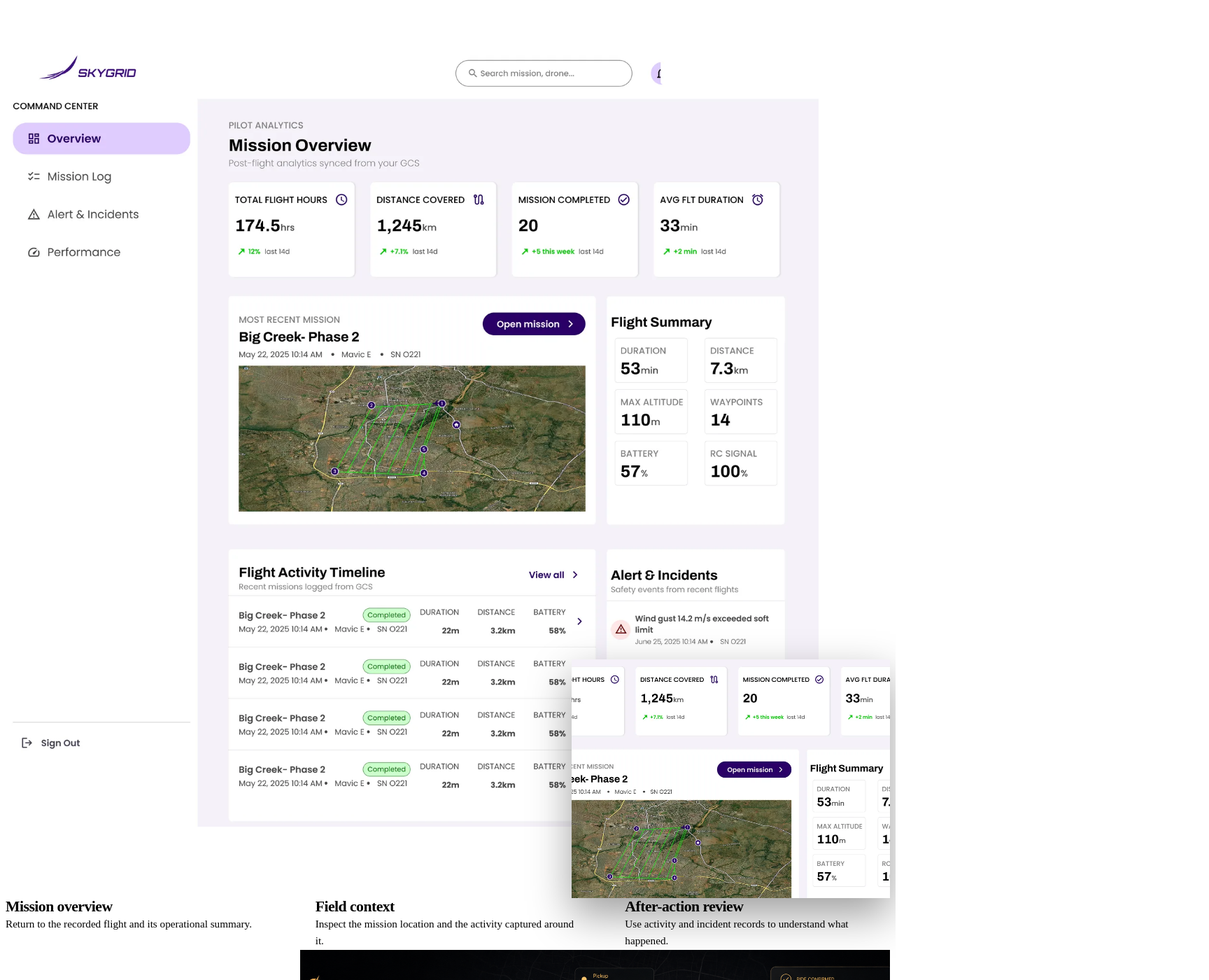
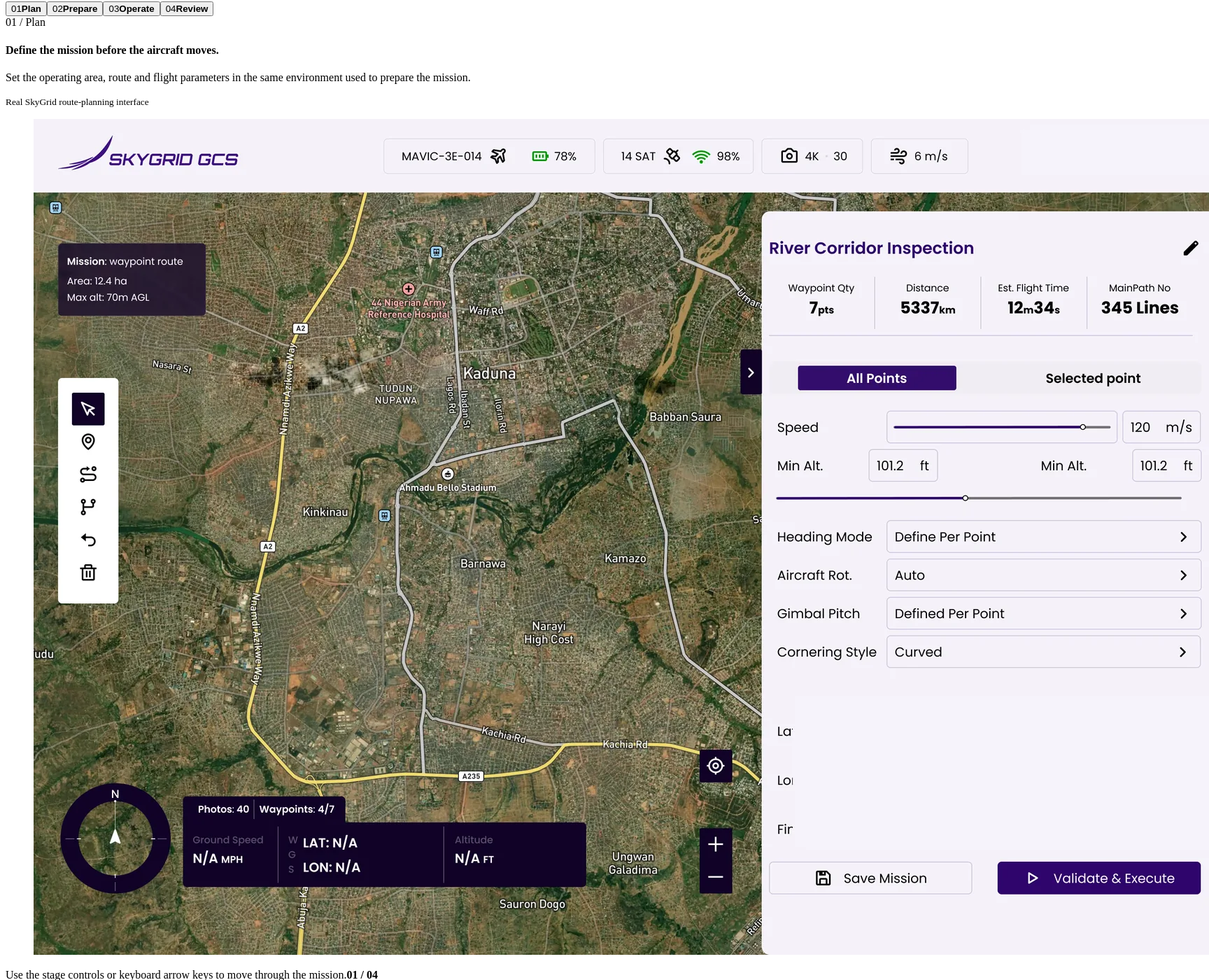
Before and after one commit to emmy16-glitch/Digi02_website, a React (Vite) app: page / in a window 1280 px wide. Shown: the part 4578-5978 px from the top of the page at 70% size, 1728 px wide, since content can reach past the window. Built offline with nearby package versions, Linux system fonts and the light colour scheme; the HTML template or start-up script is replaced by a standard one.

Commit message:
Implement SkyGrid controlled mission sequence

```diff
--- a/src/sections/home/SkyGridSection.tsx
+++ b/src/sections/home/SkyGridSection.tsx
@@ -1,11 +1,109 @@
+import { useEffect, useState, type KeyboardEvent } from 'react'
+
+import missionAnalytics from '../../assets/skygrid/skygrid-mission-analytics.webp'
+import operationsCenter from '../../assets/skygrid/skygrid-operations-center.webp'
+import routePlanner from '../../assets/skygrid/skygrid-route-planner.webp'
 import showcaseConcept from '../../assets/skygrid/skygrid-showcase-concept.png'
-import missionAnalytics from '../../assets/skygrid/skygrid-mission-analytics.webp'
 import { Container } from '../../components/Container'
+import { SkyGridMissionView } from './SkyGridMissionView'
 import '../../styles/skygrid-section.css'
 
-const missionStages = ['Plan', 'Prepare', 'Operate', 'Review'] as const
+type MissionStageId = 'plan' | 'prepare' | 'operate' | 'review'
+
+type MissionStage = {
+  id: MissionStageId
+  number: string
+  label: string
+  title: string
+  description: string
+  evidence: string
+  image?: string
+  alt?: string
+}
+
+const missionStages: readonly MissionStage[] = [
+  {
+    id: 'plan',
+    number: '01',
+    label: 'Plan',
+    title: 'Define the mission before the aircraft moves.',
+    description:
+      'Set the operating area, route and flight parameters in the same environment used to prepare the mission.',
+    evidence: 'Real SkyGrid route-planning interface',
+    image: routePlanner,
+    alt: 'SkyGrid route planner showing a UAV mission route with waypoint and flight controls',
+  },
+  {
+    id: 'prepare',
+    number: '02',
+    label: 'Prepare',
+    title: 'Know what is ready before launch.',
+    description:
+      'Bring aircraft readiness, pilot assignment and operating conditions into the pre-flight check.',
+    evidence: 'Real SkyGrid mission operations interface',
+    image: operationsCenter,
+    alt: 'SkyGrid mission operations interface showing aircraft and operational readiness information',
+  },
+  {
+    id: 'operate',
+    number: '03',
+    label: 'Operate',
+    title: 'See the mission in its field context.',
+    description:
+      'Move from planning into a spatial view of the route, terrain and mission position while the operation is active.',
+    evidence: 'Illustrative mission terrain view with real SkyGrid fallback',
+  },
+  {
+    id: 'review',
+    number: '04',
+    label: 'Review',
+    title: 'Return to what happened after the flight.',
+    description:
+      'Review mission history, flight activity and recorded operational events once the aircraft is back on the ground.',
+    evidence: 'Real SkyGrid Mission Overview interface',
+    image: missionAnalytics,
+    alt: 'SkyGrid Mission Overview showing post-flight analytics, flight summary, mission map and incident navigation',
+  },
+]
 
 export function SkyGridSection() {
+  const [activeIndex, setActiveIndex] = useState(0)
+  const [hasActivatedOperate, setHasActivatedOperate] = useState(false)
+  const activeStage = missionStages[activeIndex]
+
+  useEffect(() => {
+    if (activeStage.id === 'operate') setHasActivatedOperate(true)
+  }, [activeStage.id])
+
+  function selectStage(index: number) {
+    setActiveIndex(index)
+  }
+
+  function handleStageKeyDown(event: KeyboardEvent<HTMLDivElement>) {
+    if (event.key === 'ArrowRight' || event.key === 'ArrowDown') {
+      event.preventDefault()
+      setActiveIndex((current) => (current + 1) % missionStages.length)
+      return
+    }
+
+    if (event.key === 'ArrowLeft' || event.key === 'ArrowUp') {
+      event.preventDefault()
+      setActiveIndex((current) => (current - 1 + missionStages.length) % missionStages.length)
+      return
+    }
+
+    if (event.key === 'Home') {
+      event.preventDefault()
+      setActiveIndex(0)
+      return
+    }
+
+    if (event.key === 'End') {
+      event.preventDefault()
+      setActiveIndex(missionStages.length - 1)
+    }
+  }
+
   return (
     <section className="skygrid-story" id="skygrid" aria-labelledby="skygrid-title">
       <Container className="skygrid-story__intro">
@@ -33,54 +131,84 @@ export function SkyGridSection() {
           />
           <figcaption>Mission simulation / product visualization</figcaption>
         </figure>
-
-        <ol className="skygrid-story__timeline" aria-label="SkyGrid mission workflow">
-          {missionStages.map((stage) => (
-            <li key={stage}>{stage}</li>
-          ))}
-        </ol>
       </Container>
 
-      <div className="skygrid-dashboard">
+      <div className="skygrid-dashboard" data-stage={activeStage.id}>
         <Container className="skygrid-dashboard__inner">
           <header className="skygrid-dashboard__heading">
             <p>Mission software</p>
-            <h3>Review the operation, not just the flight.</h3>
+            <h3>One mission. Four operational states.</h3>
             <p>
-              Return to mission history, field context and recorded operational events after the
-              aircraft is back on the ground.
+              Move through the mission sequence to see how planning, readiness, field context and
+              after-action review stay connected.
             </p>
           </header>
 
-          <div className="skygrid-dashboard__visual">
-            <figure className="skygrid-dashboard__screen">
-              <img
-                alt="SkyGrid Mission Overview showing post-flight analytics, flight summary, mission map and incident navigation"
-                decoding="async"
-                loading="eager"
-                src={missionAnalytics}
-              />
-            </figure>
+          <div
+            aria-label="SkyGrid mission stages"
+            className="skygrid-stage-rail"
+            onKeyDown={handleStageKeyDown}
+            role="tablist"
+          >
+            {missionStages.map((stage, index) => {
+              const isActive = index === activeIndex
 
-            <figure className="skygrid-dashboard__detail" aria-hidden="true">
-              <img alt="" decoding="async" src={missionAnalytics} />
-            </figure>
+              return (
+                <button
+                  aria-controls="skygrid-stage-panel"
+                  aria-selected={isActive}
+                  className="skygrid-stage-rail__item"
+                  data-active={isActive}
+                  id={`skygrid-stage-tab-${stage.id}`}
+                  key={stage.id}
+                  onClick={() => selectStage(index)}
+                  role="tab"
+                  tabIndex={isActive ? 0 : -1}
+                  type="button"
+                >
+                  <span>{stage.number}</span>
+                  <strong>{stage.label}</strong>
+                </button>
+              )
+            })}
           </div>
 
-          <div className="skygrid-dashboard__explanations">
-            <article>
-              <h4>Mission overview</h4>
-              <p>Return to the recorded flight and its operational summary.</p>
-            </article>
-            <article>
-              <h4>Field context</h4>
-              <p>Inspect the mission location and the activity captured around it.</p>
-            </article>
-            <article>
-              <h4>After-action review</h4>
-              <p>Use activity and incident records to understand what happened.</p>
-            </article>
-          </div>
+          <article
+            aria-labelledby={`skygrid-stage-tab-${activeStage.id}`}
+            className="skygrid-stage-panel"
+            id="skygrid-stage-panel"
+            role="tabpanel"
+          >
+            <div className="skygrid-stage-panel__copy" key={activeStage.id}>
+              <span>{activeStage.number} / {activeStage.label}</span>
+              <h4>{activeStage.title}</h4>
+              <p>{activeStage.description}</p>
+              <small>{activeStage.evidence}</small>
+            </div>
+
+            <div className="skygrid-stage-panel__evidence">
+              {activeStage.id === 'operate' ? (
+                <SkyGridMissionView
+                  isActive
+                  shouldInitialize={hasActivatedOperate}
+                />
+              ) : (
+                <figure className="skygrid-stage-panel__screen" key={activeStage.id}>
+                  <img
+                    alt={activeStage.alt ?? ''}
+                    decoding="async"
+                    loading="eager"
+                    src={activeStage.image}
+                  />
+                </figure>
+              )}
+            </div>
+          </article>
+
+          <footer className="skygrid-dashboard__footer">
+            <span>Use the stage controls or keyboard arrow keys to move through the mission.</span>
+            <strong>{String(activeIndex + 1).padStart(2, '0')} / 04</strong>
+          </footer>
         </Container>
       </div>
     </section>
```
